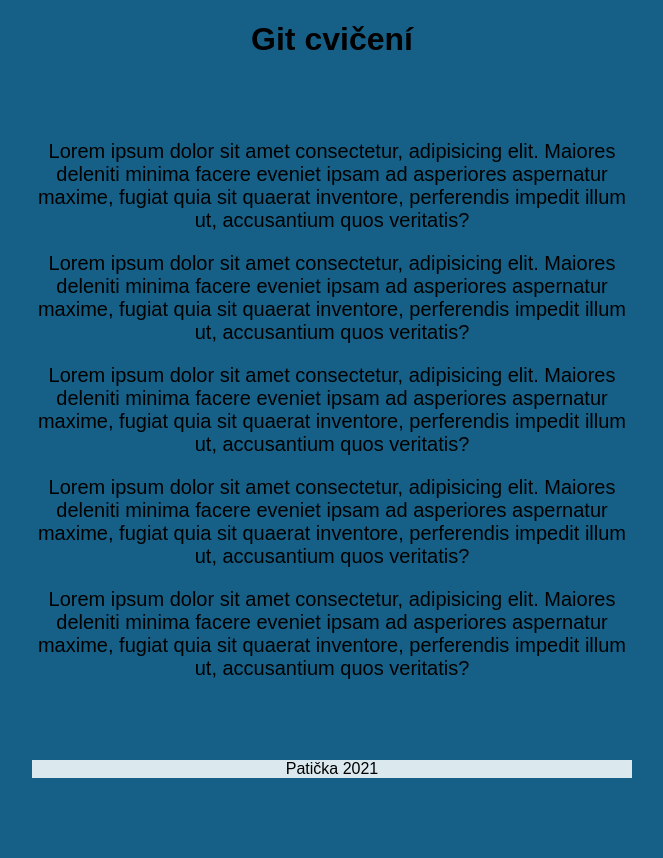
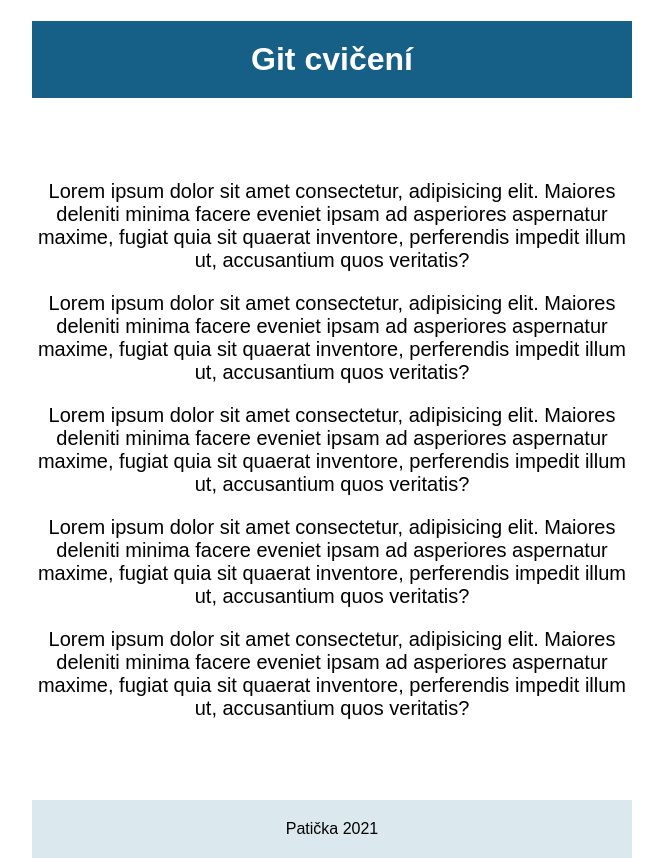
Before and after one commit to boomafromboomiland/git-cviceni, a plain HTML site: page index.html in a window 1280 px wide. Shown: the whole page, without its empty margins (308-971 px from the left). Before the commit the page ends 800 px from the top, so only its background shows below. Drawn offline with Linux system fonts and the light colour scheme.

Commit message:
final changes

```diff
--- a/style.css
+++ b/style.css
@@ -3,8 +3,14 @@ body {
 	text-align: center;
 	max-width: 600px;
 	margin: 0 auto;
+}
+
+h1 {
     background-color: #166087;
+    padding: 20px 50px;
+    color: white;
 }
+
 main {
 	padding: 3em 0;
 	font-size: 20px;
@@ -12,4 +18,5 @@ main {
 
 footer {
     background-color: #dbe9ee;
+    padding: 20px 0;
 }
```
